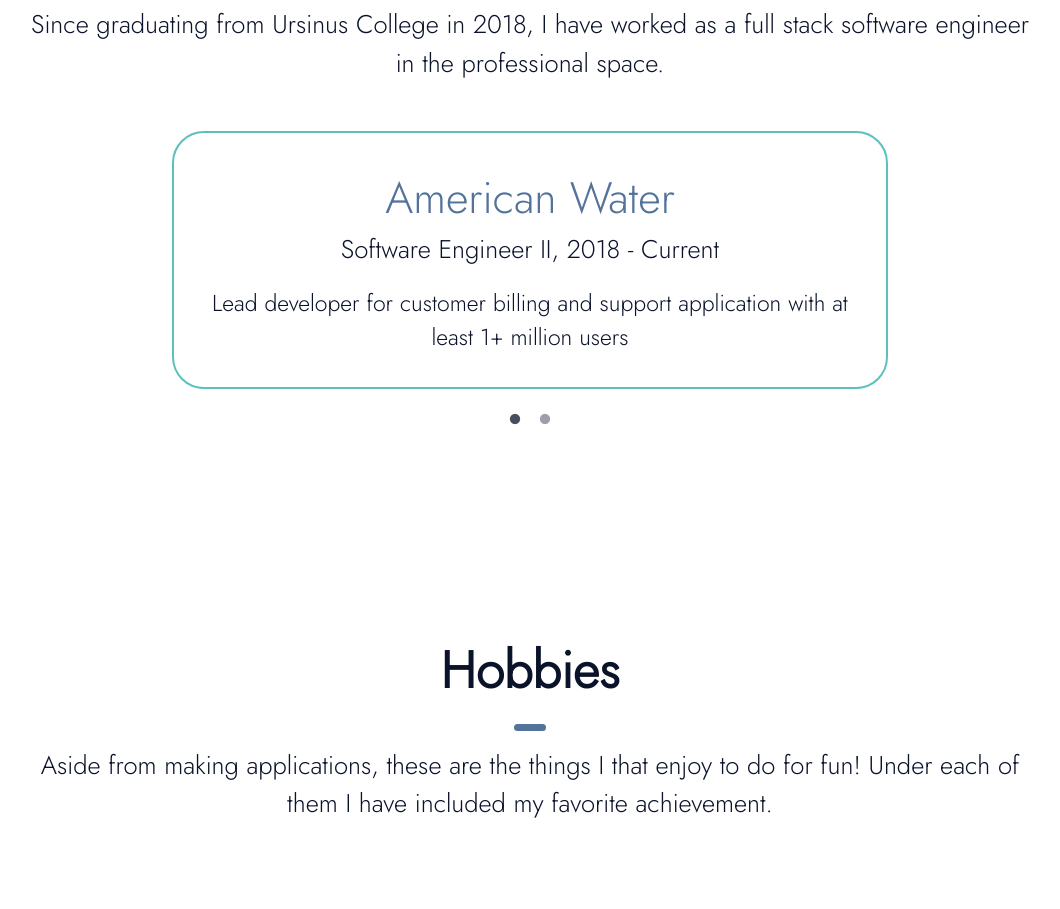
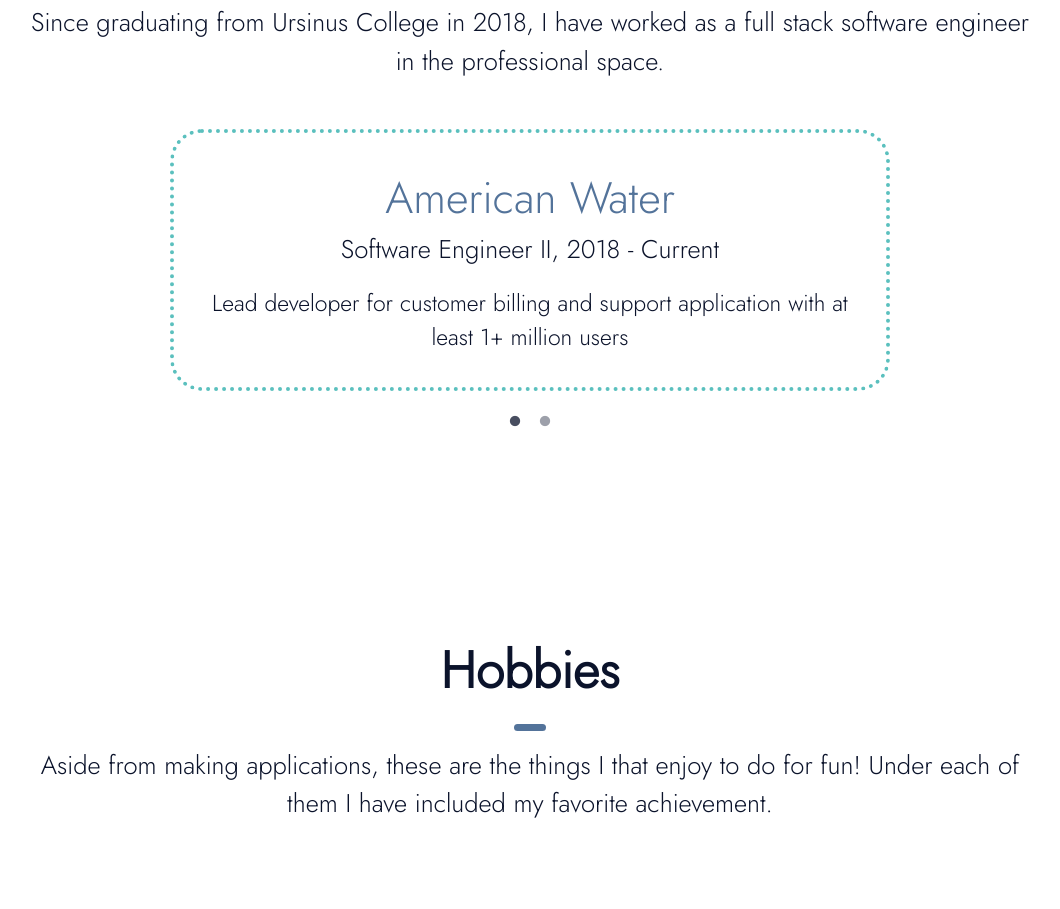
Before and after one commit to Maximilian-Oberholtzer/maximilian-portfolio, a React (Create React App) app: page / in a window 1280 px wide. Shown: the part 1660-2569 px from the top of the page, without its empty margins (110-1170 px from the left). Built offline with nearby package versions, Linux system fonts and the light colour scheme.

Commit message:
style change for experience carousel

```diff
--- a/src/components/sections/Experience.js
+++ b/src/components/sections/Experience.js
@@ -35,7 +35,7 @@ const StyledCarouselCard = styled("div")(({ theme }) => ({
     padding: "1.25rem 1.25rem",
   },
   maxWidth: "75%",
-  border: "0.15rem solid " + theme.palette.backgroundSecondary.main,
+  border: "0.3rem dotted " + theme.palette.backgroundSecondary.main,
 }));
 const StyledCarouselTitle = styled(Typography)(({ theme }) => ({
   fontSize: "clamp(28px, 4vw, 44px) !important",
```
